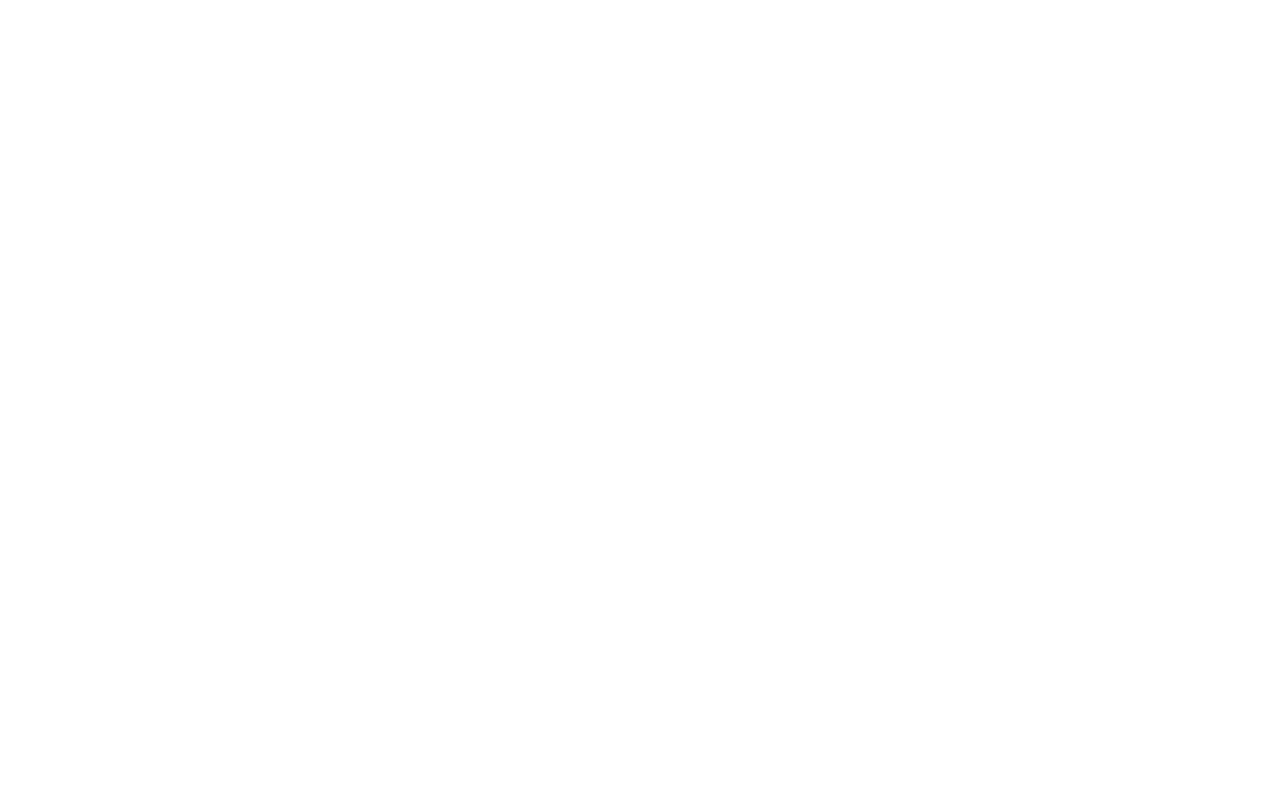
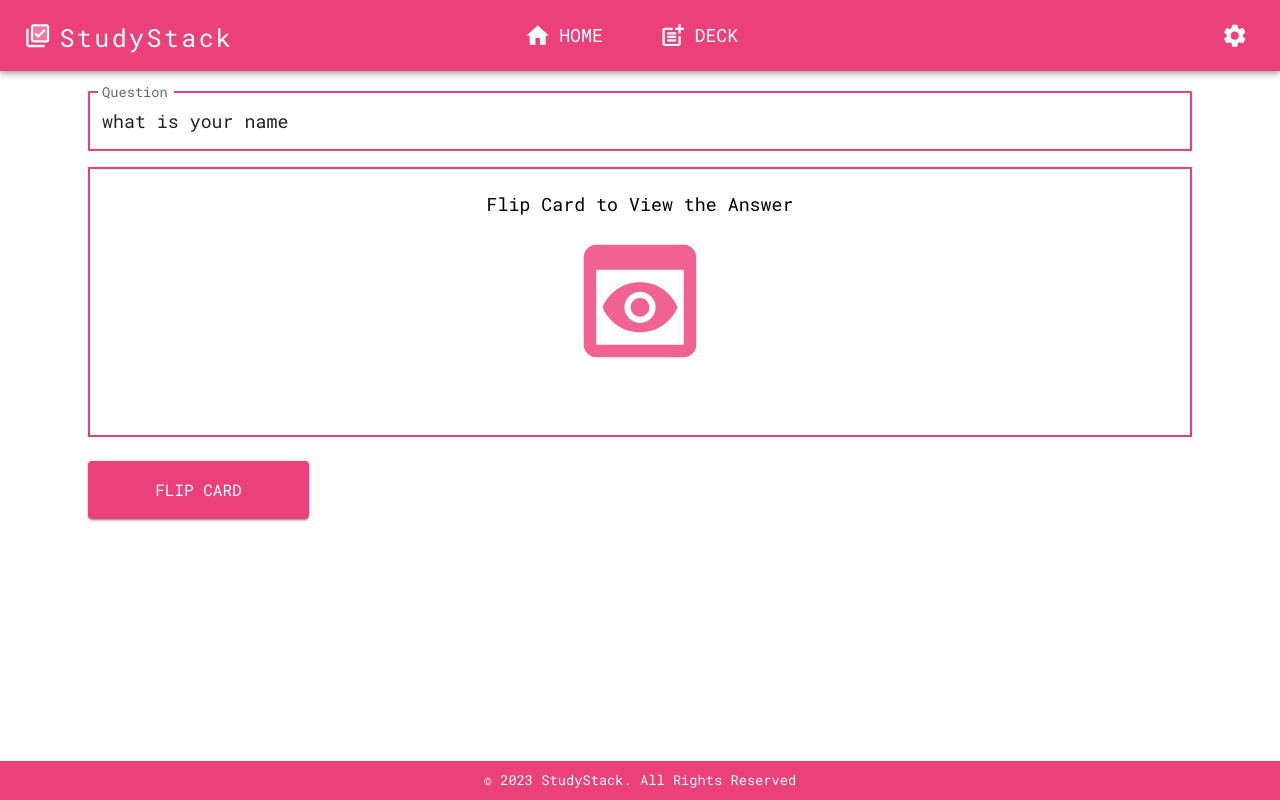
Before and after one commit to vanessadmello/StudyStack, a React (Create React App) app in the folder frontend/: page /quiz in a window 1280 px wide. Before the commit this address had no page. Built offline with nearby package versions, Linux system fonts and the light colour scheme.

Commit message:
Create Quiz UI

```diff
--- a/frontend/src/App.jsx
+++ b/frontend/src/App.jsx
@@ -4,6 +4,7 @@ import pink from "@mui/material/colors/pink";
 import Home from "./pages/Home/Home";
 import Deck from "./pages/Deck/Deck";
 import SaveCard from "./pages/SaveCard/SaveCard";
+import Quiz from "./pages/Quiz/Quiz";
 
 const THEME = createTheme({
 	typography: {
@@ -26,6 +27,7 @@ function App() {
 				<Route path="/home" element={<Home />} />
 				<Route path="/decks" element={<Deck />} />
 				<Route path="/addCard" element={<SaveCard />} />
+				<Route path="/quiz" element={<Quiz />} />
 			</Routes>
 		</ThemeProvider>
 	);
--- a/frontend/src/common/Editor/Editor.jsx
+++ b/frontend/src/common/Editor/Editor.jsx
@@ -47,6 +47,7 @@ export default function Editor({ isReadOnly, dataQuiz }) {
 		"size",
 		"color",
 	];
+
 	return isReadOnly ? (
 		<ReactQuill
 			value={dataQuiz.answer}
@@ -57,7 +58,7 @@ export default function Editor({ isReadOnly, dataQuiz }) {
 				syntax: true,
 			}}
 			readOnly={true}
-		></ReactQuill>
+		/>
 	) : (
 		<ReactQuill
 			value={code}
@@ -67,6 +68,6 @@ export default function Editor({ isReadOnly, dataQuiz }) {
 			theme="snow"
 			modules={modules}
 			formats={formats}
-		></ReactQuill>
+		/>
 	);
 }
--- /dev/null
+++ b/frontend/src/pages/Quiz/Quiz.jsx
@@ -0,0 +1,160 @@
+import React, { useState } from "react";
+import TextField from "@mui/material/TextField";
+import Container from "@mui/material/Container";
+import Button from "@mui/material/Button";
+import "highlight.js/styles/stackoverflow-dark.css";
+import "react-quill/dist/quill.snow.css";
+import NavBar from "../../common/NavBar/NavBar";
+import Editor from "../../common/Editor/Editor";
+import Footer from "../../common/Footer/Footer";
+import IconTextContainer from "./components/IconTextContainer";
+
+export default function Quiz() {
+	const [index, setIndex] = useState(0);
+	const [isReview, setIsReview] = useState(true);
+	const [isFinished, setIsFinished] = useState(false);
+	const flipCardClick = () => {
+		setIsReview(false);
+	};
+
+	const nextQuestion = () => {
+		if (index + 1 === data.length) {
+			setIsFinished(true);
+		} else {
+			console.log(data.length, index);
+			setIndex(index + 1);
+			setIsReview(true);
+		}
+	};
+
+	const code = {
+		ops: [
+			{
+				insert: 'var something = "java";',
+			},
+			{
+				attributes: {
+					"code-block": true,
+				},
+				insert: "\n",
+			},
+
+			{
+				insert: '  cout << "";',
+			},
+			{
+				attributes: {
+					"code-block": true,
+				},
+				insert: "\n",
+			},
+			{
+				insert: "}",
+			},
+			{
+				attributes: {
+					"code-block": true,
+				},
+				insert: "\n",
+			},
+			{
+				insert: "Hey Jude don't be so sad \n",
+			},
+		],
+	};
+	const data = [
+		{ question: "what is your name", answer: code },
+		{ question: "what is age", answer: code },
+	];
+
+	return (
+		<div>
+			<NavBar />
+			{isFinished ? (
+				<IconTextContainer isReview={false} />
+			) : isReview ? (
+				<Container
+					sx={{
+						ml: "auto",
+						mr: "auto",
+						width: "90%",
+					}}
+					maxWidth={false}
+				>
+					<TextField
+						InputProps={{
+							readOnly: true,
+						}}
+						sx={{
+							mb: 2,
+							width: "100%",
+						}}
+						label="Question"
+						id="outlined-disabled"
+						value={data[index].question}
+					/>
+					<IconTextContainer isReview={true} />
+					<Button
+						sx={{
+							mt: 3,
+							width: window.innerWidth > 450 ? "20%" : "50%",
+							height: "58px",
+						}}
+						variant="contained"
+						onClick={flipCardClick}
+					>
+						Flip Card
+					</Button>
+				</Container>
+			) : (
+				<Container
+					sx={{
+						ml: "auto",
+						mr: "auto",
+						width: "90%",
+					}}
+					maxWidth={false}
+				>
+					<TextField
+						InputProps={{
+							readOnly: true,
+						}}
+						sx={{
+							width: "100%",
+							mb: 2,
+						}}
+						label="Question"
+						id="outlined-disabled"
+						value={data[index].question}
+					/>
+					<Editor isReadOnly={true} dataQuiz={data[index]} />
+					<Button
+						sx={{
+							mt: 3,
+							width: window.innerWidth > 450 ? "20%" : "30%",
+							height: "58px",
+						}}
+						style={{ border: "2px solid" }}
+						variant="outlined"
+						onClick={nextQuestion}
+					>
+						Correct
+					</Button>
+					<Button
+						sx={{
+							ml: window.innerWidth > 450 ? 4.7 : 3,
+							mt: 3,
+							width: window.innerWidth > 450 ? "20%" : "30%",
+							height: "58px",
+						}}
+						variant="contained"
+						onClick={nextQuestion}
+					>
+						Wrong
+					</Button>
+				</Container>
+			)}
+			<Footer />
+		</div>
+	);
+}
--- /dev/null
+++ b/frontend/src/pages/Quiz/components/IconTextContainer.jsx
@@ -0,0 +1,59 @@
+import React from "react";
+import pink from "@mui/material/colors/pink";
+import Container from "@mui/material/Container";
+import Typography from "@mui/material/Typography";
+import CelebrationIcon from "@mui/icons-material/Celebration";
+import PreviewIcon from "@mui/icons-material/Preview";
+
+export default function IconTextContainer({ isReview }) {
+	const style = {
+		display: "flex",
+		fontSize: 150,
+		color: pink[300],
+		ml: "auto",
+		mr: "auto",
+		my: 1,
+	};
+
+	const dataObject = [
+		{
+			icon: <CelebrationIcon sx={style} />,
+			text: "You Have Completed All the Cards in this Deck. Congratulations!",
+		},
+		{
+			icon: <PreviewIcon sx={style} />,
+			text: "Flip Card to View the Answer",
+		},
+	];
+
+	const data = isReview ? dataObject[1] : dataObject[0];
+
+	return (
+		<Container
+			sx={{
+				height: "270px",
+				border: `2px solid ${pink[400]}`,
+				ml: "auto",
+				mr: "auto",
+				width: isReview
+					? "100%"
+					: window.innerWidth > 450
+					? "90%"
+					: "80%",
+			}}
+			maxWidth={false}
+		>
+			<Typography
+				sx={{
+					flexGrow: 1,
+					textAlign: "center",
+					pt: "1.2em",
+				}}
+			>
+				{data.text}
+				<br />
+				{data.icon}
+			</Typography>
+		</Container>
+	);
+}
```
